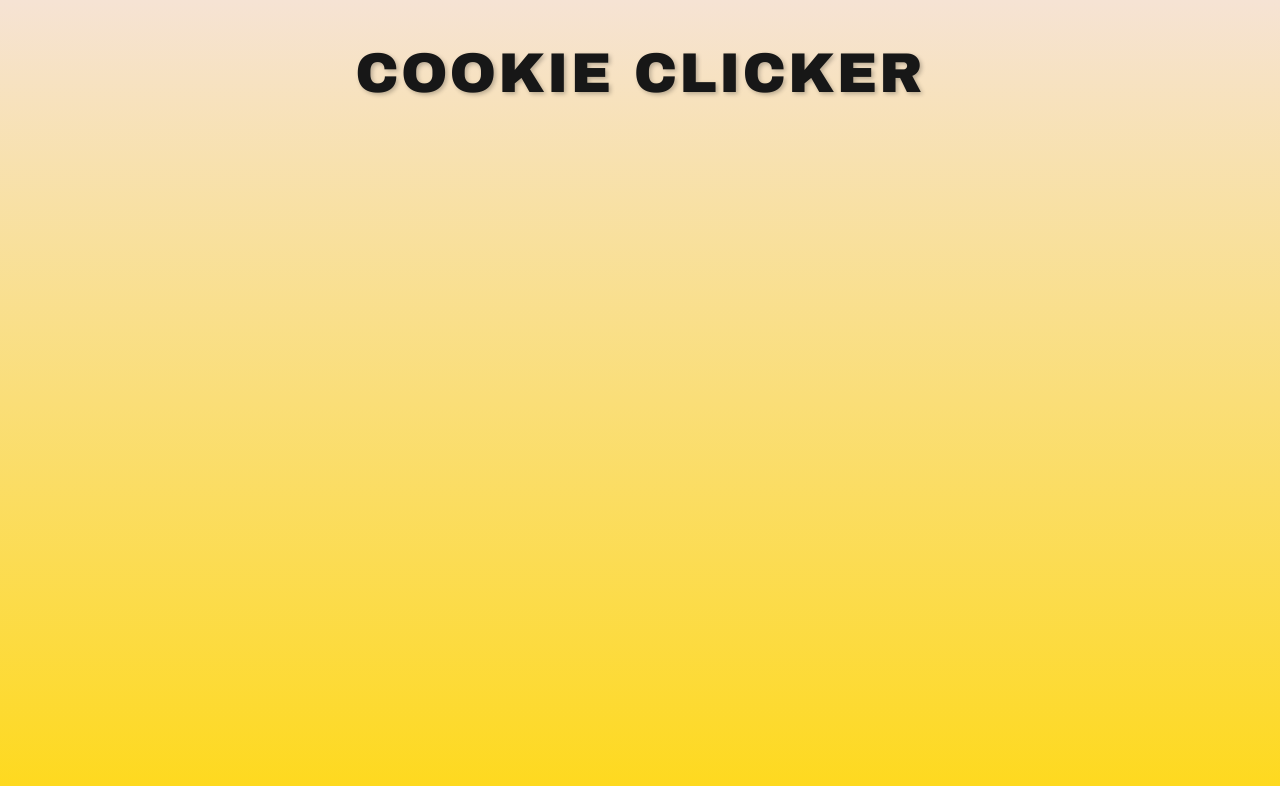
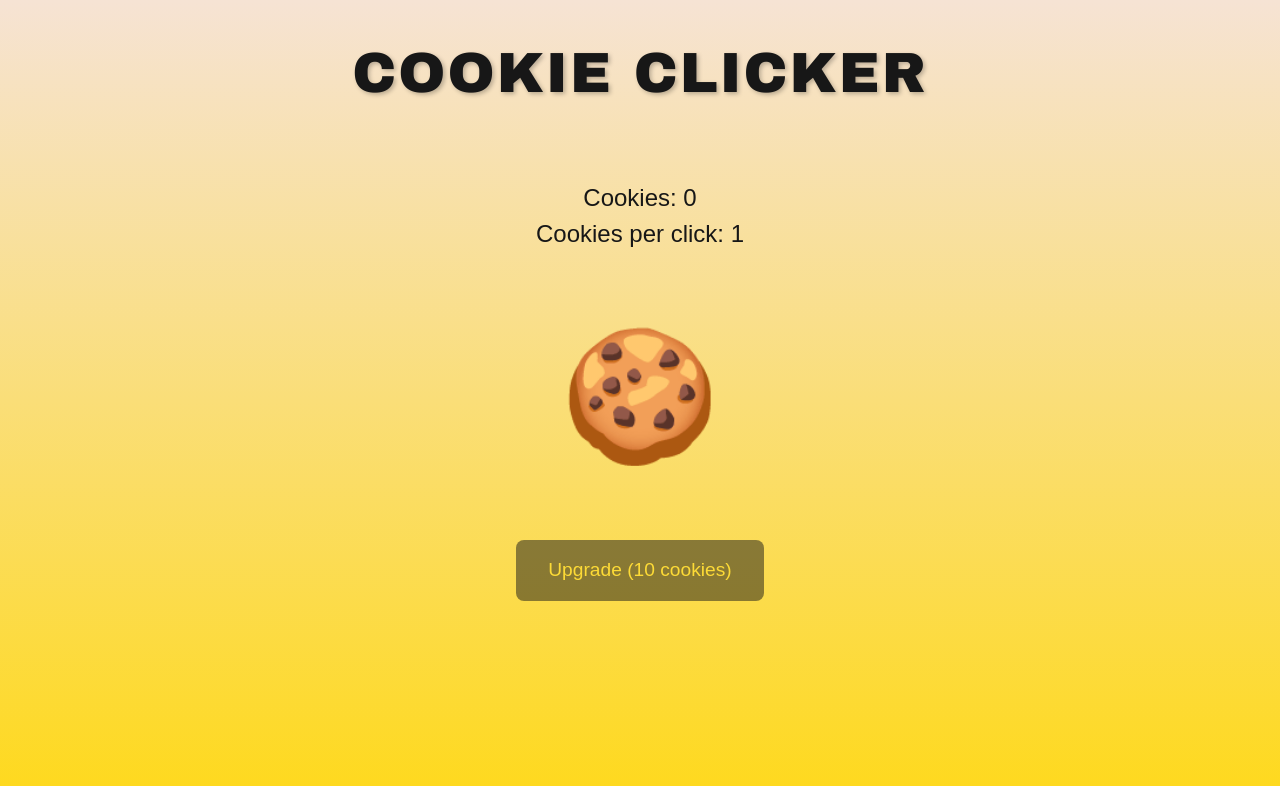
Before and after one commit to abearz8/cookie-clicker, a Next.js app: page / in a window 1280 px wide. Shown: the top 786 px of the page. Built offline with nearby package versions, Linux system fonts and the light colour scheme.

Commit message:
Added cookie logic

```diff
--- /dev/null
+++ b/src/app/components/CookieClicker.module.css
@@ -0,0 +1,53 @@
+.container {
+    display: flex;
+    flex-direction: column;
+    align-items: center;
+    gap: 2rem;
+    padding: 2rem;
+}
+
+.stats {
+    text-align: center;
+    font-size: 1.5rem;
+    color: var(--foreground);
+}
+
+.cookieButton {
+    font-size: 8rem;
+    background: none;
+    border: none;
+    cursor: pointer;
+    transition: transform 0.1s ease;
+    padding: 1rem;
+    border-radius: 50%;
+    user-select: none;
+}
+
+.cookieButton:hover {
+    transform: scale(1.1);
+}
+
+.cookieButton:active {
+    transform: scale(0.95);
+}
+
+.upgradeButton {
+    padding: 1rem 2rem;
+    font-size: 1.2rem;
+    background: var(--foreground);
+    color: var(--gradient-start);
+    border: none;
+    border-radius: 8px;
+    cursor: pointer;
+    transition: all 0.2s ease;
+}
+
+.upgradeButton:hover:not(:disabled) {
+    transform: translateY(-2px);
+    box-shadow: 0 4px 8px rgba(0, 0, 0, 0.2);
+}
+
+.upgradeButton:disabled {
+    opacity: 0.5;
+    cursor: not-allowed;
+}
--- /dev/null
+++ b/src/app/components/CookieClicker.tsx
@@ -0,0 +1,49 @@
+'use client';
+
+import { useState, useEffect } from 'react';
+import { Cookie } from '../models/Cookie';
+import styles from './CookieClicker.module.css';
+
+export default function CookieClicker() {
+    const [cookie, setCookie] = useState<Cookie>(new Cookie());
+    const [score, setScore] = useState<number>(0);
+    const [cookiesPerClick, setCookiesPerClick] = useState<number>(1);
+
+    const handleClick = () => {
+        cookie.click();
+        setScore(cookie.getTotalCookies());
+        setCookiesPerClick(cookie.getCookiesPerClick());
+    };
+
+    const handleUpgrade = () => {
+        const upgradeCost = cookiesPerClick * 10;
+        if (cookie.upgradeCookiesPerClick(upgradeCost)) {
+            setScore(cookie.getTotalCookies());
+            setCookiesPerClick(cookie.getCookiesPerClick());
+        }
+    };
+
+    return (
+        <div className={styles.container}>
+            <div className={styles.stats}>
+                <h2>Cookies: {score}</h2>
+                <h3>Cookies per click: {cookiesPerClick}</h3>
+            </div>
+
+            <button
+                className={styles.cookieButton}
+                onClick={handleClick}
+            >
+                🍪
+            </button>
+
+            <button
+                className={styles.upgradeButton}
+                onClick={handleUpgrade}
+                disabled={score < cookiesPerClick * 10}
+            >
+                Upgrade ({cookiesPerClick * 10} cookies)
+            </button>
+        </div>
+    );
+}
--- /dev/null
+++ b/src/app/models/Cookie.ts
@@ -0,0 +1,46 @@
+export class Cookie {
+    private clicks: number;
+    private cookiesPerClick: number;
+    private totalCookies: number;
+
+    constructor() {
+        this.clicks = 0;
+        this.cookiesPerClick = 1;
+        this.totalCookies = 0;
+    }
+
+    // Getters
+    getClicks(): number {
+        return this.clicks;
+    }
+
+    getCookiesPerClick(): number {
+        return this.cookiesPerClick;
+    }
+
+    getTotalCookies(): number {
+        return this.totalCookies;
+    }
+
+    // Methods
+    click(): void {
+        this.clicks++;
+        this.totalCookies += this.cookiesPerClick;
+    }
+
+    upgradeCookiesPerClick(cost: number): boolean {
+        if (this.totalCookies >= cost) {
+            this.totalCookies -= cost;
+            this.cookiesPerClick += 1;
+            return true;
+        }
+        return false;
+    }
+
+    // Reset game
+    reset(): void {
+        this.clicks = 0;
+        this.cookiesPerClick = 1;
+        this.totalCookies = 0;
+    }
+}
--- a/src/app/page.tsx
+++ b/src/app/page.tsx
@@ -1,9 +1,10 @@
-import Image from "next/image";
+import CookieClicker from './components/CookieClicker';
 
 export default function Home() {
   return (
-    <div>
+    <main>
       <h1 className="game-title">Cookie Clicker</h1>
-    </div>
+      <CookieClicker />
+    </main>
   );
 }
```
